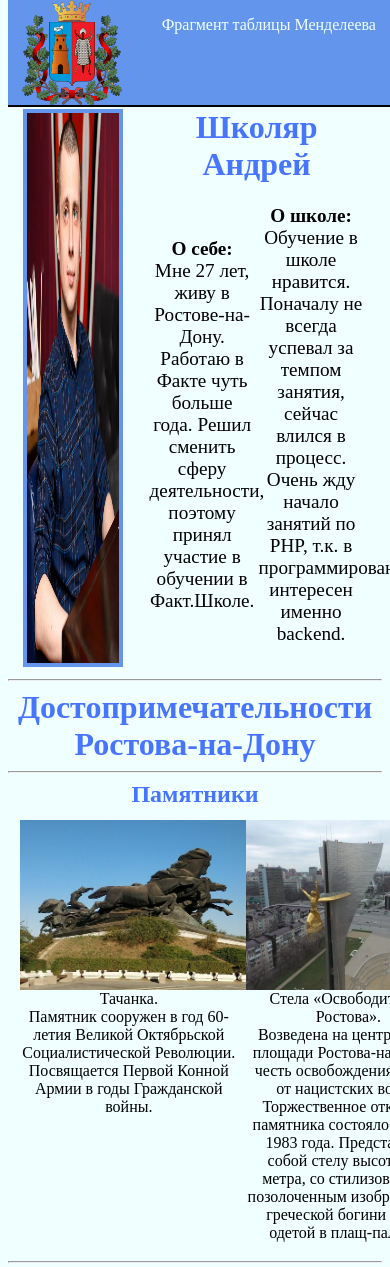
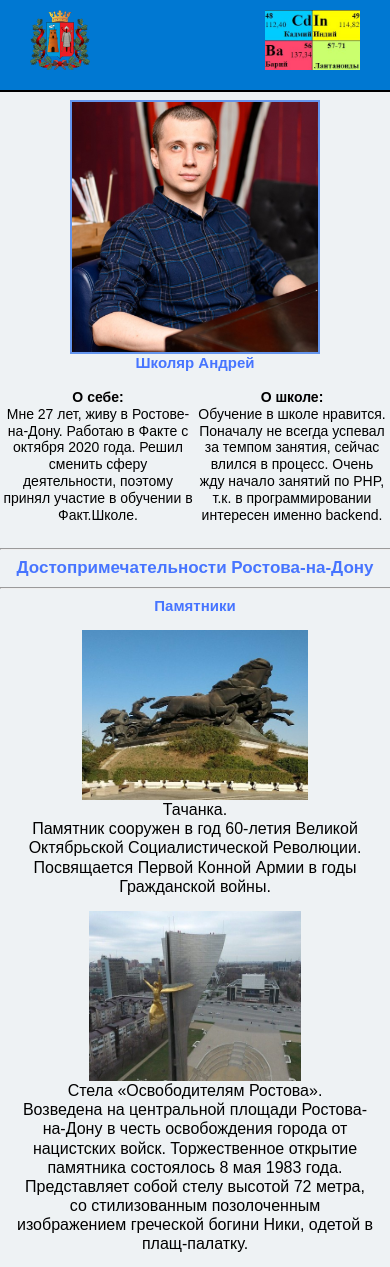
Before and after one commit to AndreyShkolyar/Shkolyar_Andrey, a PHP site: page / in a window 390 px wide; the page is wider, and only the part inside the window is pictured. Shown: the top 1267 px of that part. Run offline with PHP 8.4, Linux system fonts and the light colour scheme.

Commit message:
04.02.2022

```diff
--- a/index.html
+++ b/index.html
@@ -2,29 +2,28 @@
 <html lang="ru">
 <head>
     <meta charset="UTF-8">
+    <meta name="viewport" content="width=device-width, initial-scale=1">
     <link rel="stylesheet" href="styles/styles.css">
     <link rel="shortcut icon" href="images/favicon-32x32.png" type="image/png">
     <title>Школяр Андрей</title>
 </head>
 <body>
-<header>
+<header class="site_header">
     <img class="logo" src="images/logo.png" alt="Герб Ростова-на-Дону" title="Герб Ростова-на-Дону">
-    <nav>
-        <ul class="header_menu">
-            <li><a href="pages/table.html" target="_blank" title="Фрагмент таблицы Менделеева">Фрагмент таблицы Менделеева</a></li>
-        </ul>
-    </nav>
+    <a href="pages/table.html" target="_blank" title="Фрагмент таблицы Менделеева">
+        <img class="mendeleev" src="images/mendeleev.jpg" alt="Фрагмент таблицы Менделеева" title="Фрагмент таблицы Менделеева">
+    </a>
 </header>
 <main>
     <section class="about_me">
         <img class="my_photo" src="images/my_photo.jpg" alt="Фото" title="Мое фото">
         <table>
-            <caption><h1>Школяр Андрей</h1></caption>
+            <caption><h2>Школяр Андрей</h2></caption>
             <tr>
                 <td>
                     <p>
                         <b>О себе:</b><br>
-                        Мне 27 лет, живу в Ростове-на-Дону. Работаю в Факте чуть больше года.
+                        Мне 27 лет, живу в Ростове-на-Дону. Работаю в Факте с октября 2020 года.
                         Решил сменить сферу деятельности, поэтому принял участие в обучении в Факт.Школе.
                     </p>
                 </td>
@@ -52,7 +51,6 @@
         <figure class="photo-content">
             <img class="monument-image" src="images/stela.jpg" alt="Стела Освободителям Ростова">
             <figcaption>Стела «Освободителям Ростова».<br> Возведена на центральной площади Ростова-на-Дону в честь освобождения города от нацистских войск. Торжественное открытие памятника состоялось 8 мая 1983 года. Представляет собой стелу высотой 72 метра, со стилизованным позолоченным изображением греческой богини Ники, одетой в плащ-палатку.
-
             </figcaption>
         </figure>
         <figure class="photo-content">
@@ -87,11 +85,13 @@
     </section>
     <hr>
 </main>
-<footer>
-        <ul class="contacts">
-            <li><a href="mailto:andrey.shkolyar.studiofact@gmail.com"><img src="images/mail-icon.png" alt="Электронная почта"> </a></li>
-            <li><a href="https://vk.com/comradeosmolovsky" target="_blank"><img src="images/vk-icon.png" alt="VK" title="VK"></a></li>
-        </ul>
+<footer class="site_footer">
+    <a href="javascript:scroll(0,0)" class="top_button">Наверх</a>
+    <ul class="contacts">
+        <li><a href="mailto:andrey.shkolyar.studiofact@gmail.com"><img src="images/mail-icon.png" alt="Электронная почта"> </a></li>
+        <li><a href="https://vk.com/comradeosmolovsky" target="_blank"><img src="images/vk-icon.png" alt="VK" title="VK"></a></li>
+        <li><a href="https://t.me/ashkolyar" target="_blank"><img src="images/telegram-icon.png" alt="Telegram" title="Telegram"></a></li>
+    </ul>
 </footer>
 </body>
 </html>
--- a/styles/styles.css
+++ b/styles/styles.css
@@ -1,85 +1,98 @@
-body {
-    background-color: azure;
+html {
+    scroll-behavior: smooth;
 }
 
-header {
-    width: 100%;
-    height: 105px;
-    top: 0;
-    background-color: cornflowerblue;
-    position: fixed;
-    z-index: 1000;
-    border-bottom: 2px solid black;
-    display: flex;
-    justify-content: flex-start;
+body {
+    margin: 0;
+    font-family: 'Montserrat', sans-serif;
+    line-height: 1.2;
+    background-color: #eef2f4;
 }
 
-.logo {
-    margin-left: 3.5%;
-    width: 100px;
-}
-
-.header_menu {
-    list-style-type: none;
-}
-
-.header_menu a {
-    text-decoration: none;
-    color: azure;
-}
-
-.about_me {
-    margin-top: 105px;
-    padding: 1%;
-    display: flex;
-}
-
-.my_photo {
-    margin-left: auto;
-    margin-right: auto;
-    border: cornflowerblue solid 4px;
-    max-width: 25%;
-}
-
-h1 {
-    margin: 0;
-    text-align: center;
-    color: #4775ff;
-    font-size: xx-large;
-}
-
-h2 {
+h1, h2 {
     margin: 0;
     text-align: center;
     color: #4775ff;
 }
 
-table {
-    margin: auto;
-    height: 20%;
-    top: 50%;
+h1 {
+    font-size: 30px;
 }
 
-table, tr, td {
+hr {
+    width: 100%;
+}
+/* header */
+.site_header {
+    width: 100%;
+    height: 120px;
+    top: 0;
+    left: 0;
+    right: 0;
+    z-index: 1000;
+    background-color: #0078d2;
+    position: fixed;
+    border-bottom: 2px solid black;
+    display: flex;
+    justify-content: space-between;
+}
+
+.logo, .mendeleev {
+    margin-top: 10px;
+    margin-left: 30px;
+    margin-right: 30px;
+    max-height: 100px;
+}
+
+.mendeleev:hover {
+    transform: scale(1.1);
+}
+
+/*main about_me*/
+.about_me {
+    margin-top: 140px;
+    display: flex;
+    justify-content: space-evenly;
+}
+
+.my_photo {
+    border: cornflowerblue solid 4px;
+    max-height: 300px;
+    max-width: 300px;
+}
+
+table {
+    max-height: 300px;
+    max-width: 900px;
+    width: 100%;
+    table-layout: fixed;
+    font-size: 20px;
     text-align: center;
-    table-layout: fixed;
-    width: 60%;
 }
 
 td {
-    font-size: larger;
+    vertical-align: top;
 }
 
-footer {
+/*footer*/
+.site_footer {
     background-color: Gainsboro;
-    left: calc(100%/3);
     height: 80px;
     display: flex;
-    justify-content: center;
+    justify-content: space-evenly;
 }
 
-.contacts {
-    margin: auto;
+.top_button {
+    margin-top: auto;
+    margin-bottom: auto;
+    text-decoration: none;
+    color: white;
+    background-color: #0078d2;
+    padding: 2px;
+}
+
+.top_button:hover {
+    transform: scale(1.2);
 }
 
 .contacts li {
@@ -90,6 +103,8 @@ footer {
     max-height: 40px;
 }
 
+/* GRID */
+/* monuments */
 .monuments {
     text-align: center;
     padding: 2%;
@@ -114,6 +129,7 @@ footer {
     max-height: 170px;
 }
 
+/* streets */
 .top-left {
     grid-area: top-left;
 }
@@ -147,3 +163,71 @@ footer {
     max-width: 430px;
     max-height: 310px;
 }
+
+/* media */
+@media screen and (min-width: 320px) and (max-width: 426px) {
+    h1 {
+        font-size: 17px;
+    }
+    h2 {
+        font-size: 15px;
+    }
+    .site_header {
+        height: 90px;
+    }
+    .logo, .mendeleev {
+        margin-top: 10px;
+        margin-left: 30px;
+        margin-right: 30px;
+        max-height: 60px;
+    }
+    .about_me {
+        flex-direction: column;
+        margin-top: 100px;
+    }
+    .my_photo {
+        margin-left: auto;
+        margin-right: auto;
+        border: cornflowerblue solid 2px;
+        max-height: 250px;
+        max-width: 250px;
+    }
+    table {
+        font-size: 14px;
+    }
+
+    .monuments {
+        grid-template-columns: auto;
+    }
+
+    .streets {
+        grid-template-columns: 1fr;
+        grid-template-rows: auto;
+        grid-template-areas:
+                'top-left'
+                'top-right'
+                'bottom-left'
+                'bottom-right';
+    }
+    .street-image {
+        margin-left: auto;
+        margin-right: auto;
+        max-width: 250px;
+    }
+}
+
+@media screen and (min-width: 426px) and (max-width: 769px) {
+    .monuments {
+        grid-template-columns: 1fr 1fr;
+    }
+
+    .streets {
+        grid-template-columns: 1fr;
+        grid-template-rows: auto;
+        grid-template-areas:
+        'top-left'
+        'top-right'
+        'bottom-left'
+        'bottom-right';
+    }
+}
```
Also changed, not shown: images/mendeleev.jpg (added), images/telegram-icon.png (added).
